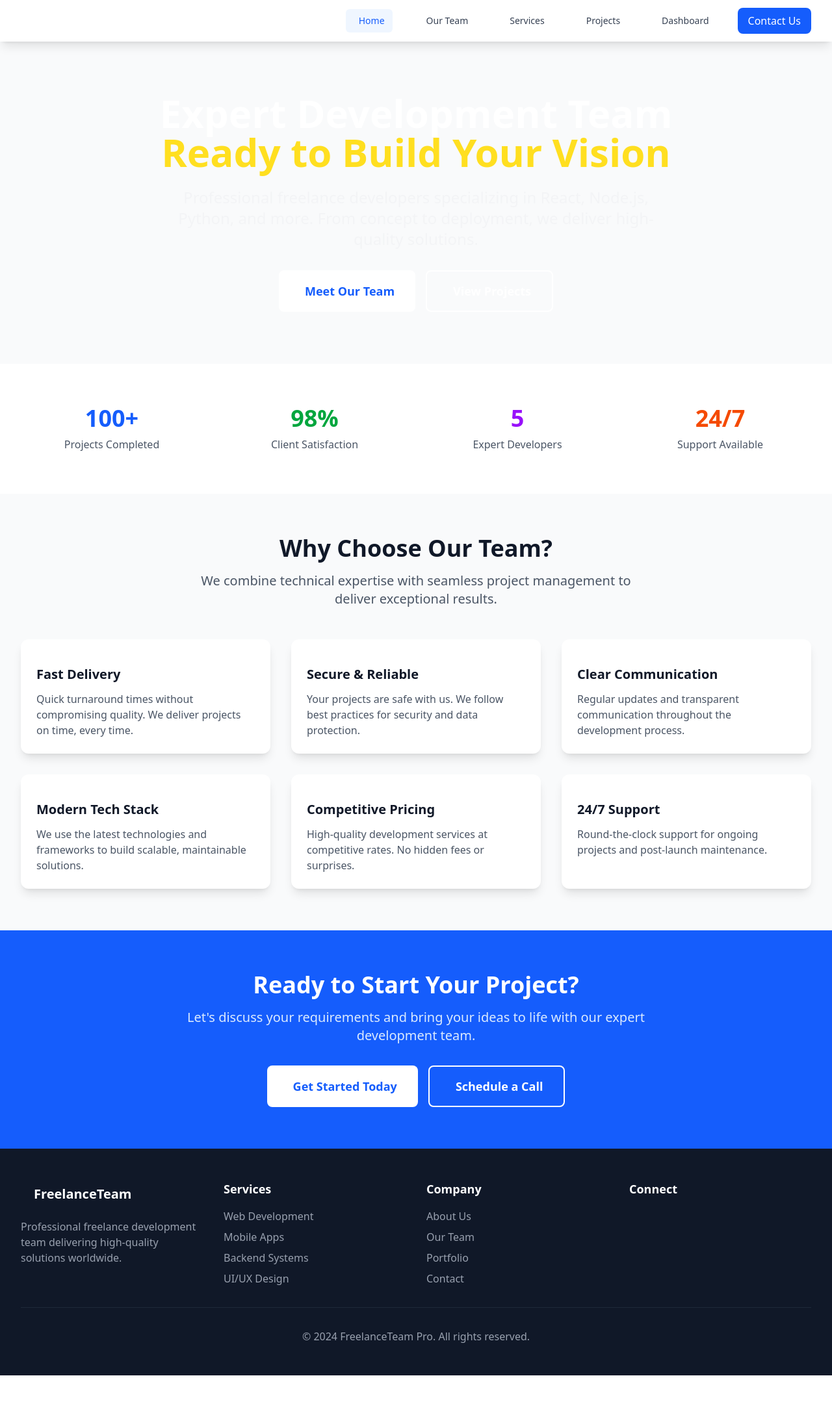
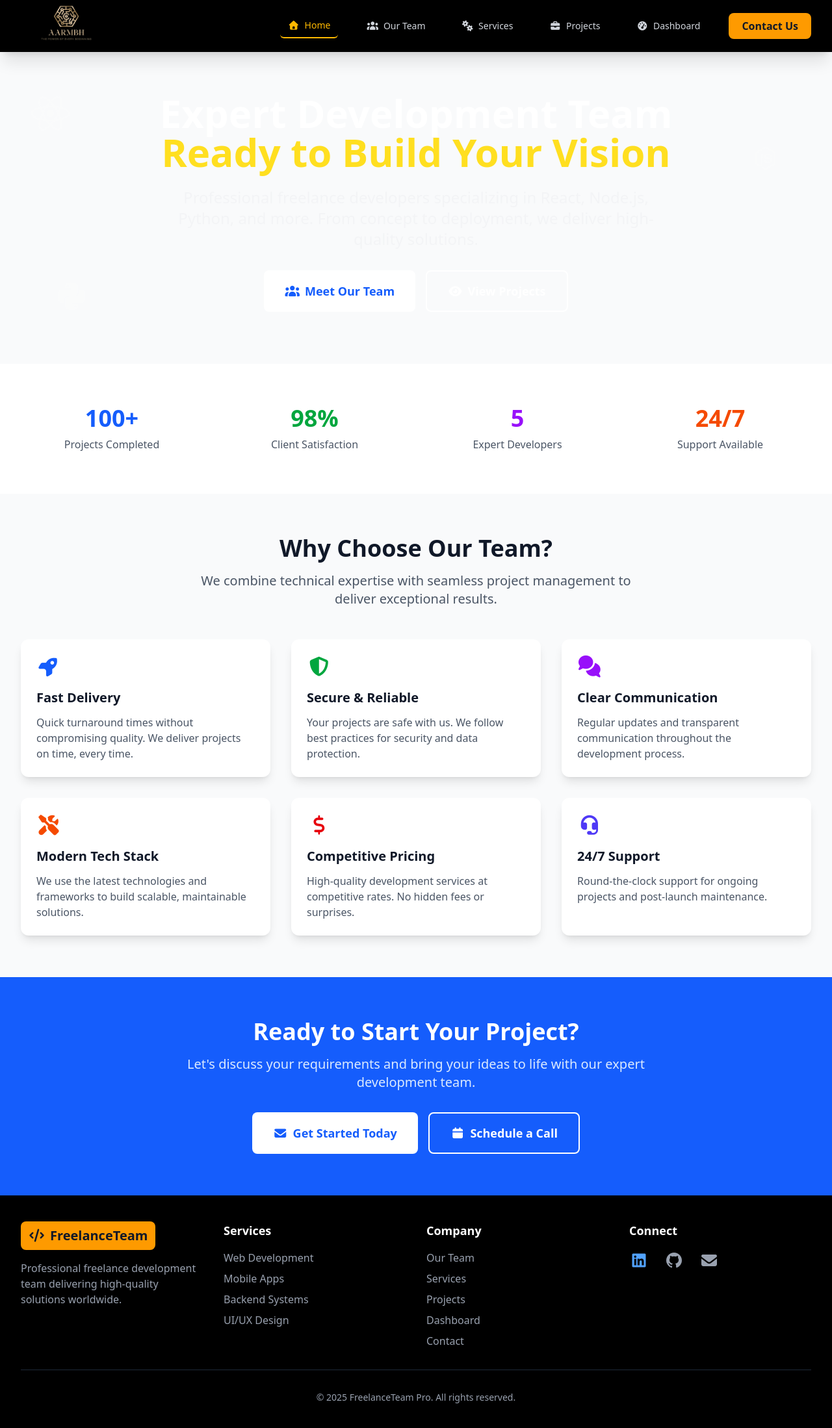
Before and after one commit to aarmbh15/Aarmbh, a React (Vite) app: page / in a window 1280 px wide. Shown: the top 2198 px of the page at 65% size. Before the commit the page ends 2117 px from the top, so only its background shows below. Built offline with nearby package versions, Linux system fonts and the light colour scheme.

Commit message:
Add files via upload

```diff
--- a/src/components/Footer.jsx
+++ b/src/components/Footer.jsx
@@ -1,51 +1,106 @@
+import React from "react";
+import "@fortawesome/fontawesome-free/css/all.min.css";
+
 function Footer() {
   return (
-      <footer className="bg-gray-900 text-white py-12">
+    <footer className="bg-black text-white py-10">
       <div className="max-w-7xl mx-auto px-4 sm:px-6 lg:px-8">
         <div className="grid md:grid-cols-4 gap-8">
+          {/* Column 1: Logo and Description */}
           <div>
-              <div className="gradient-bg text-white px-3 py-2 rounded-lg font-bold text-xl mb-4 inline-block">
+            <div className="bg-amber-500 text-gray-900 px-3 py-2 rounded-lg font-bold text-xl mb-4 inline-flex items-center">
               <i className="fas fa-code mr-2"></i>
               FreelanceTeam
             </div>
             <p className="text-gray-400">
-                Professional freelance development team delivering high-quality solutions worldwide.
+              Professional freelance development team delivering high-quality
+              solutions worldwide.
             </p>
           </div>
 
+          {/* Column 2: Services */}
           <div>
-              <h3 className="text-lg font-semibold mb-4">Services</h3>
+            <h3 className="text-lg font-semibold mb-4 text-whiteÑ">Services</h3>
             <ul className="space-y-2 text-gray-400">
-                <li>Web Development</li>
-                <li>Mobile Apps</li>
-                <li>Backend Systems</li>
-                <li>UI/UX Design</li>
+              <li className="hover:text-amber-400 transition-colors">
+                <a href="/Services">Web Development</a>
+              </li>
+              <li className="hover:text-amber-400 transition-colors">
+                <a href="/Services">Mobile Apps</a>
+              </li>
+              <li className="hover:text-amber-400 transition-colors">
+                <a href="/Services">Backend Systems</a>
+              </li>
+              <li className="hover:text-amber-400 transition-colors">
+                <a href="/Services">UI/UX Design</a>
+              </li>
             </ul>
           </div>
 
+          {/* Column 3: Company */}
           <div>
-              <h3 className="text-lg font-semibold mb-4">Company</h3>
+            <h3 className="text-lg font-semibold mb-4 text-white">Company</h3>
             <ul className="space-y-2 text-gray-400">
-                <li>About Us</li>
-                <li>Our Team</li>
-                <li>Portfolio</li>
-                <li>Contact</li>
+              <li className="hover:text-amber-400 transition-colors">
+                <a href="/Team">Our Team</a>
+              </li>
+              <li className="hover:text-amber-400 transition-colors">
+                <a href="/Services">Services</a>
+              </li>
+              <li className="hover:text-amber-400 transition-colors">
+                <a href="/Projects">Projects</a>
+              </li>
+              <li className="hover:text-amber-400 transition-colors">
+                <a href="/Dashboard">Dashboard</a>
+              </li>
+                 <li className="hover:text-amber-400 transition-colors">
+                <a href="/Contact">Contact</a>
+              </li>
             </ul>
           </div>
 
+          {/* Column 4: Connect (Social Icons) */}
           <div>
-              <h3 className="text-lg font-semibold mb-4">Connect</h3>
-              <div className="flex space-x-4 text-2xl">
-                <i className="fab fa-linkedin text-blue-400 hover:text-blue-300 cursor-pointer"></i>
-                <i className="fab fa-github text-gray-400 hover:text-gray-300 cursor-pointer"></i>
-                <i className="fab fa-twitter text-blue-400 hover:text-blue-300 cursor-pointer"></i>
-                <i className="fas fa-envelope text-gray-400 hover:text-gray-300 cursor-pointer"></i>
+            <h3 className="text-lg font-semibold mb-4 text-white">Connect</h3>
+            <div className="flex space-x-6 text-2xl">
+              {/* LinkedIn */}
+              <a
+                href="https://linkedin.com/company/freelanceteam"
+                target="_blank"
+                rel="noopener noreferrer"
+                className="text-blue-400 hover:text-blue-300 transition-colors"
+                aria-label="LinkedIn Profile"
+              >
+                <i className="fab fa-linkedin"></i>
+              </a>
+
+              {/* GitHub */}
+              <a
+                href="https://github.com/freelanceteam"
+                target="_blank"
+                rel="noopener noreferrer"
+                className="text-gray-400 hover:text-white transition-colors"
+                aria-label="GitHub Repository"
+              >
+                <i className="fab fa-github"></i>
+              </a>
+              {/* Email - UPDATED to use mailto: and open a Gmail compose window */}
+              <a
+                href="https://mail.google.com/mail/?view=cm&fs=1&to=aarmbh15@gmail.com"
+                target="_blank"
+                rel="noopener noreferrer"
+                className="text-gray-400 hover:text-white transition-colors"
+                aria-label="Send Email via Gmail"
+              >
+                <i className="fas fa-envelope"></i>
+              </a>
             </div>
           </div>
         </div>
 
-          <div className="border-t border-gray-800 mt-8 pt-8 text-center text-gray-400">
-            <p>&copy; 2024 FreelanceTeam Pro. All rights reserved.</p>
+        {/* Copyright Section */}
+        <div className="border-t border-gray-800 mt-8 pt-8 text-center text-gray-400 text-sm">
+          <p>&copy; 2025 FreelanceTeam Pro. All rights reserved.</p>
         </div>
       </div>
     </footer>
--- a/src/components/Navigation.jsx
+++ b/src/components/Navigation.jsx
@@ -1,10 +1,43 @@
 import { useState } from 'react';
 import { useNavigate, useLocation } from 'react-router-dom';
+import AarambhLogo from '../assets/AarambhLogo.png'; // Adjust the path as needed
+
+// New: Component for the Custom Hamburger/Close Icon
+const AnimatedHamburger = ({ isMenuOpen, setIsMenuOpen }) => (
+  <button
+    onClick={() => setIsMenuOpen(!isMenuOpen)}
+    className="flex flex-col justify-center items-end w-6 h-6 text-white hover:text-amber-400 focus:outline-none"
+    aria-expanded={isMenuOpen}
+    aria-label="Toggle menu"
+  >
+    {/* Bar 1 (Top) */}
+    <span
+      className={`block h-0.5 w-6 bg-white rounded-full transition-all duration-300 ease-in-out ${
+        isMenuOpen ? 'rotate-45 translate-y-1.5' : ''
+      }`}
+    ></span>
+
+    {/* Bar 2 (Middle/Custom Short Bar) */}
+    <span
+      className={`block h-0.5 w-6 bg-white rounded-full transition-all duration-300 ease-in-out my-1 ${
+        isMenuOpen ? 'opacity-0' : 'w-4' // Custom short bar on close, invisible on open
+      }`}
+    ></span>
+
+    {/* Bar 3 (Bottom) */}
+    <span
+      className={`block h-0.5 w-6 bg-white rounded-full transition-all duration-300 ease-in-out ${
+        isMenuOpen ? '-rotate-45 -translate-y-2.5' : ''
+      }`}
+    ></span>
+  </button>
+);
+
 
 function Navigation() {
   const navigate = useNavigate();
   const location = useLocation();
-  const [isMenuOpen, setIsMenuOpen] = useState(false);
+  const [isMenuOpen, setIsMenuOpen] = useState(false); // Controls the mobile menu and "hamburger" icon
 
   const navItems = [
     { key: 'home', label: 'Home', icon: 'fas fa-home', path: '/' },
@@ -15,67 +48,92 @@ function Navigation() {
     { key: 'contact', label: 'Contact', icon: 'fas fa-envelope', path: '/contact' },
   ];
 
+  const handleNavigation = (path) => {
+    navigate(path);
+    setIsMenuOpen(false);
+  };
+
+  const mainNavItems = navItems.slice(0, -1);
+  const contactItem = navItems.at(-1);
+
   return (
-    <nav className="fixed top-0 w-full bg-white shadow-lg z-50">
+    <nav className="fixed top-0 w-full bg-black shadow-xl z-50">
       <div className="max-w-7xl mx-auto px-4 sm:px-6 lg:px-8">
-        <div className="flex justify-between items-center h-16">
+        <div className="flex justify-between items-center h-20">
+
+          {/* Logo Section */}
           <div className="flex items-center cursor-pointer" onClick={() => navigate('/')}>
-            <div className="gradient-bg text-white px-3 py-2 rounded-lg font-bold text-xl">
-              <i className="fas fa-code mr-2"></i>
-              FreelanceTeam
-            </div>
+            <img src={AarambhLogo} alt="Aarambh Logo" className="h-25 w-35" />
           </div>
 
+          {/* Desktop Navigation Links (Hidden on mobile) */}
           <div className="hidden md:flex items-center space-x-8">
-            {navItems.slice(0, -1).map(item => (
+            {mainNavItems.map(item => (
               <button
                 key={item.key}
                 onClick={() => navigate(item.path)}
-                className={`flex items-center px-3 py-2 rounded-md text-sm font-medium transition-colors ${
-                  location.pathname === item.path ? 'text-blue-600 bg-blue-50' : 'text-gray-700 hover:text-blue-600'
-                }`}
+                className={`flex items-center px-3 py-2 rounded-md text-sm font-medium transition-colors
+                  ${
+                    location.pathname === item.path
+                      ? 'text-amber-400 border-b-2 border-amber-400'
+                      : 'text-gray-300 hover:text-amber-400'
+                  }`}
               >
                 <i className={`${item.icon} mr-2`}></i>
                 {item.label}
               </button>
             ))}
+
+            {/* Desktop Contact Button (CTA) */}
             <button
               onClick={() => navigate('/contact')}
-              className="bg-blue-600 text-white px-4 py-2 rounded-lg hover:bg-blue-700 transition-colors"
+              className="bg-amber-500 text-gray-900 px-5 py-2 rounded-lg font-semibold hover:bg-amber-400 transition-colors shadow-lg"
             >
               Contact Us
             </button>
           </div>
 
+          {/* Mobile Menu Button (Replaced with Animated Component) */}
           <div className="md:hidden">
-            <button
-              onClick={() => setIsMenuOpen(!isMenuOpen)}
-              className="text-gray-700 hover:text-blue-600"
-            >
-              <i className={`fas ${isMenuOpen ? 'fa-times' : 'fa-bars'} text-xl`}></i>
-            </button>
+            <AnimatedHamburger isMenuOpen={isMenuOpen} setIsMenuOpen={setIsMenuOpen} />
           </div>
         </div>
       </div>
 
+      {/* Mobile Menu Content */}
       {isMenuOpen && (
-        <div className="md:hidden bg-white border-t">
+        <div className="md:hidden bg-gray-900 border-t border-gray-700 pb-4">
           <div className="px-2 pt-2 pb-3 space-y-1">
+
+            {/* Main Mobile Navigation Links */}
             {navItems.map(item => (
               <button
                 key={item.key}
-                onClick={() => {
-                  navigate(item.path);
-                  setIsMenuOpen(false);
-                }}
-                className={`flex items-center w-full px-3 py-2 rounded-md text-base font-medium ${
-                  location.pathname === item.path ? 'text-blue-600 bg-blue-50' : 'text-gray-700 hover:text-blue-600'
-                }`}
+                onClick={() => handleNavigation(item.path)}
+                className={`flex items-center w-full px-3 py-2 rounded-md text-left text-base font-medium transition-colors
+                  ${
+                    location.pathname === item.path
+                      ? 'text-amber-400 bg-gray-800'
+                      : 'text-gray-300 hover:text-amber-400 hover:bg-gray-800'
+                  }`}
               >
                 <i className={`${item.icon} mr-3`}></i>
                 {item.label}
               </button>
             ))}
+
+            {/* Horizontal Line Separator */}
+            <div className="border-t border-gray-700 my-4"></div>
+
+            {/* Contact Button (Mobile CTA) */}
+            <button
+              onClick={() => handleNavigation(contactItem.path)}
+              className="w-full mt-2 flex items-center justify-center bg-amber-500 text-gray-900 px-5 py-2 rounded-lg font-semibold hover:bg-amber-400 transition-colors shadow-lg text-base"
+            >
+              <i className={`${contactItem.icon} mr-2`}></i>
+              Contact Us
+            </button>
+
           </div>
         </div>
       )}
```
Lines whose indentation alone changed are shown as unchanged.
